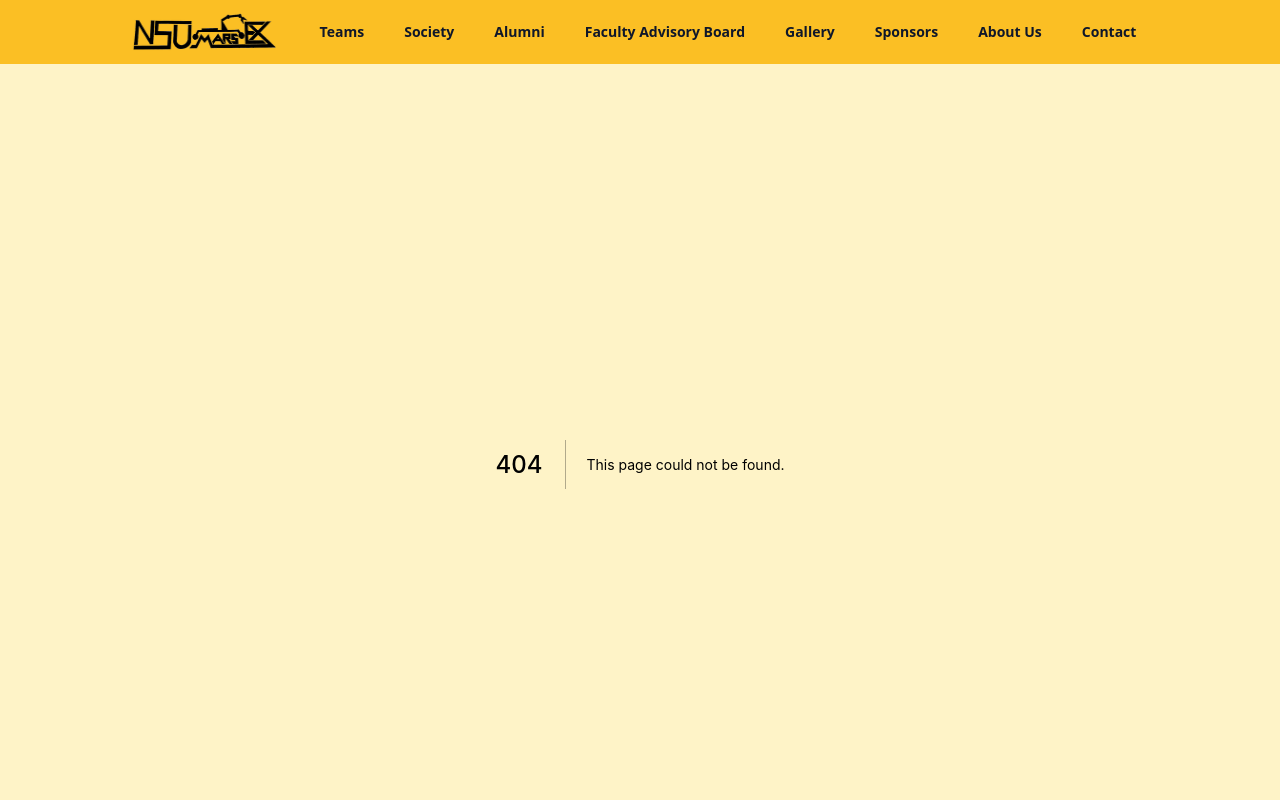
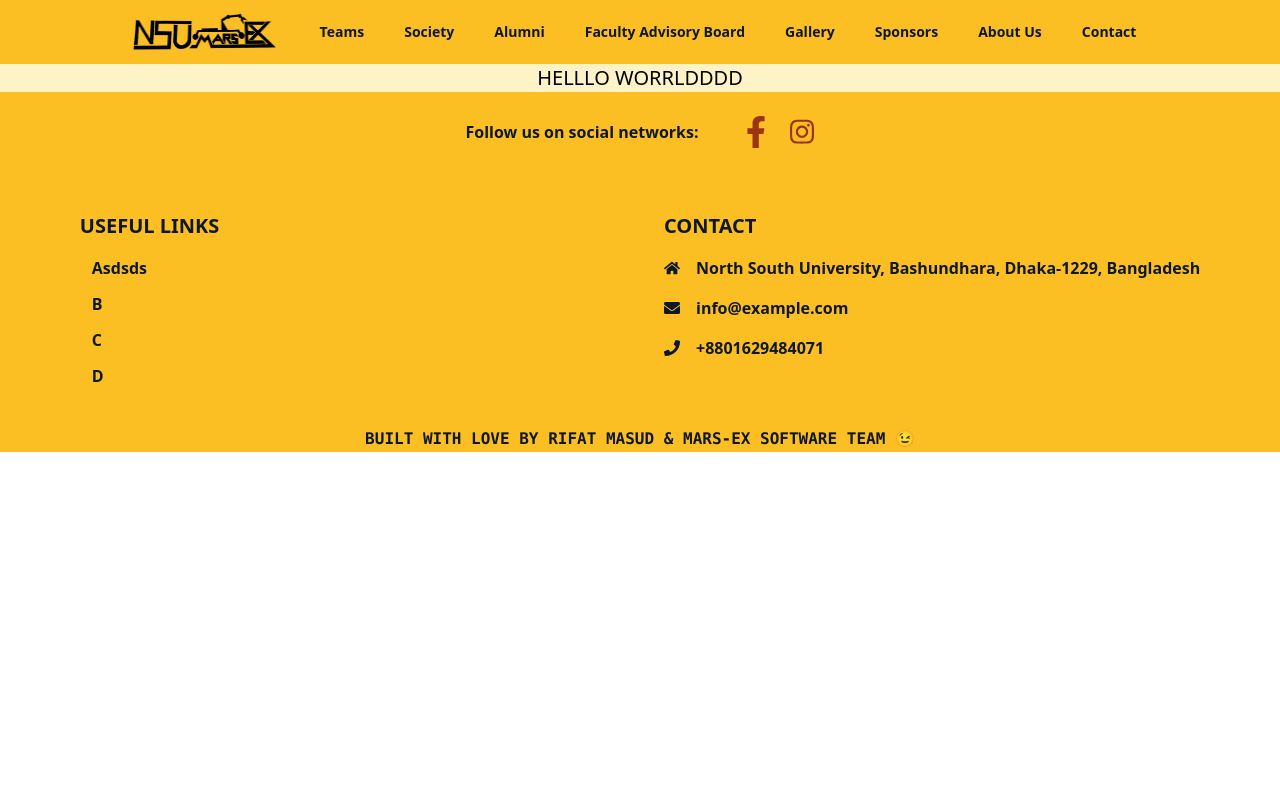
Before and after one commit to riffAt2013/nsu-mars-ex, a Next.js app: page /society in a window 1280 px wide. Before the commit this address had no page. Shown: the top 800 px of the page. Built offline with nearby package versions, Linux system fonts and the light colour scheme.

Commit message:
dummy society page added

```diff
--- /dev/null
+++ b/pages/society.js
@@ -0,0 +1,9 @@
+import Card from "../components/card";
+
+export default function Society() {
+  return (
+    <>
+      <div className="text-xl text-center">HELLLO WORRLDDDD</div>
+    </>
+  );
+}
```
